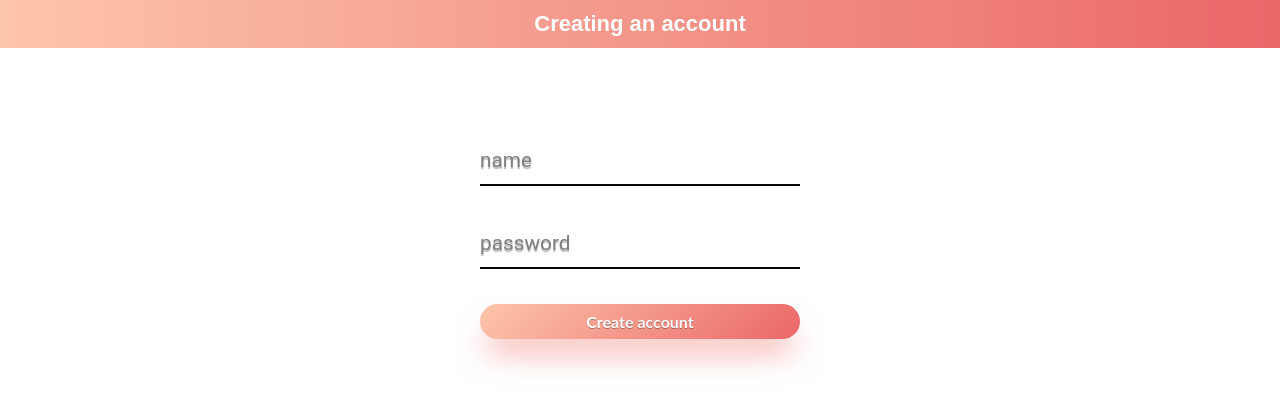
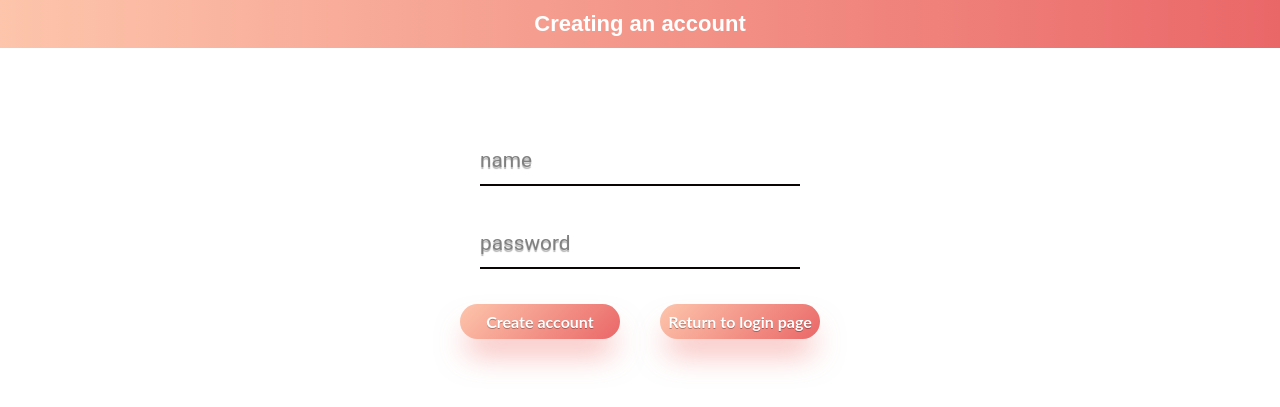
Before and after one commit to Project-Summer-AI-Lab-Glider/nurse-scheduling-backend, a Django app: page /register in a window 1280 px wide. Shown: the top 407 px of the page. Run offline with Django 3.2, Linux system fonts and the light colour scheme; style sheets or scripts are compiled from the project's sources.

Commit message:
Split urls on multiple files

```diff
--- a/identity_server/static/css/page.scss
+++ b/identity_server/static/css/page.scss
@@ -179,7 +179,7 @@ h1 {
 }
 
 .visible {
-  height: 50%;
+  padding: 20px;
   font-size: 18px;
 
 }
--- a/identity_server/templates/login_page.html
+++ b/identity_server/templates/login_page.html
@@ -29,6 +29,7 @@
                 <small>Do not have an account? <input type="submit" onclick="register()" value="Register"></small>
             </div>
         {% endif %}
+
         <div id="alert" class="NotVisible">
             <p>Bad username or password!</p>
         </div>
@@ -39,6 +40,7 @@
                     <li>{{ permission }}</li>
                 {% endfor %}
             </ul>
+
             <div class="buttons-container">
                 <input type="submit" onclick="onFormSubmit(event, true)" value="Accept">
                 <!-- <input type="submit" onclick="onFormSubmit(event, false)" value="Deny"> -->
--- a/identity_server/templates/registration_page.html
+++ b/identity_server/templates/registration_page.html
@@ -4,10 +4,10 @@
     <title>Create account</title>
 </head>
 
-
 <body>
 <div class="appName">
-    <h1>Creating an account</h1></div>
+    <h1>Creating an account</h1>
+</div>
 <div container="content" class="form-4">
 
 
@@ -30,11 +30,11 @@
                 </div>
             {% endfor %}
         </div>
-        <div class="buttons-container"><input type="submit" onclick="onFormSubmit(event)" value="Create account"></div>
-
-
+        <div class="buttons-container">
+            <input type="submit" onclick="onFormSubmit(event);event.preventDefault();" value="Create account"/>
+            <input type="submit" onclick="returnToLoginPage()" value="Return to login page"/>
+        </div>
     </form>
-
 </div>
 
 </body>
@@ -47,12 +47,16 @@
             if (this.readyState === XMLHttpRequest.DONE && this.status === 200) {
                 const response = JSON.parse(this.response)
                 alert('Account successfully created')
-                window.location.replace(window.location.href.replace('register', 'login'))
+                returnToLoginPage();
             }
             else if (this.status === 409) {
                 alert('User already exists')
             }
         }
+    }
+
+    function returnToLoginPage() {
+        window.location.replace(window.location.href.replace('register', 'login'));
     }
 
     function validate(data) {
@@ -74,15 +78,11 @@
 
     function onFormSubmit(e) {
         e.preventDefault();
-
         const userInfo = document.getElementById("info");
         const data = Object.fromEntries(new FormData(userInfo).entries());
-
-
         if (validate(data)) {
             Object.keys(data).forEach(key => data[key] = data[key].trim());
             sendData(data);
         }
-
     }
 </script>
--- /dev/null
+++ b/identity_server/views/__init__.py
@@ -0,0 +1,3 @@
+from identity_server.views.identity_server_views import login, logout, revoke, get_authorized_apps, register, is_authenticated, create_token, introspect_token
+from identity_server.views.monitoring_views import is_active
+from identity_server.views.resource_server_views import get_contacts, get_user_contacts, get_users, get_user, create_user, get_workers_shift, update_or_delete_user
--- a/identity_server/views.py
+++ b/identity_server/views/identity_server_views.py
@@ -1,34 +1,30 @@
-from mongodb.ApplicationAccount import ApplicationAccount
-from mongodb.Application import Application
-from identity_server.logic.session.session import Session
-from identity_server.logic.user_logic.user_logic_exceptions import UserAlreadyExists
 from django.http.response import HttpResponseForbidden
 from identity_server.logic.token_logic.token_logic_exeptions import RefreshTokenNotBelongsToAnyUser
 import json
 
 from django.http import HttpResponse
 from django.http.request import HttpRequest
-from mongodb.Worker import Worker
-from mongodb.WorkerShift import WorkerShift
 
 from identity_server.logic.session.login_session import LoginSession
 from identity_server.logic.session.registration_session.registration_session import \
     RegistrationSession
 from identity_server.logic.session_manager import SessionManager
-from identity_server.logic.token_logic.token_builder import TokenType
 from identity_server.logic.token_logic.token_decoder import TokenDecoder
 from identity_server.logic.token_logic.token_logic import TokenLogic
-from identity_server.logic.user_logic.user_logic import User, UserLogic
+from identity_server.logic.user_logic.user_logic import UserLogic
 from identity_server.logic.validation_chain.endpoint_decorator import (
-    HttpMethod, Permissions, endpoint)
+    HttpMethod, endpoint)
 
 # IS
 
 """
 Scenario 1:
+
     - User logged in to applications and adminpanel
     - User log outs from admin panel
     - All accesses removed
+
+
 Scenario 2:
 
     - User logged in to two applications and to adminpanel
@@ -42,6 +38,13 @@ Scenario 3:
     - User logged in
     - User token expires
     - Application refereshes user token
+
+    Handled [V]
+
+Scenario 4:
+
+    - User can stop his login process
+
 """
 
 
@@ -105,70 +108,3 @@ def introspect_token(request, token, **kwargs):
         return HttpResponse(status=401, content=json.dumps({'is_authenticated': False}))
     else:
         return HttpResponse(json.dumps({'is_authenticated': True}))
-
-
-# Resource server
-
-@endpoint(HttpMethod.GET, permissions=[Permissions.CONTACTS_READ])
-def get_contacts(request, **kwargs):
-    contacts = UserLogic.get_contacts()
-    return HttpResponse(contacts)
-
-
-@endpoint(HttpMethod.GET, permissions=[Permissions.USER_CONTACTS_READ])
-def get_user_contacts(request: HttpRequest, user_id, **kwargs):
-    contacts = UserLogic.get_contact(user_id)
-    return HttpResponse(contacts)
-
-
-@endpoint(HttpMethod.GET, permissions=[Permissions.ALL_USERS_READ, Permissions.CONTACTS_READ])
-def get_users(request: HttpRequest, **kwargs):
-    users = UserLogic.get_all_users()
-    return HttpResponse(users)
-
-
-@endpoint(HttpMethod.GET, permissions=[Permissions.CONTACTS_READ])
-def get_user(request: HttpRequest, token, **kwargs):
-    user_id = TokenDecoder.decode(token)['payload'].setdefault('userId', None)
-    user = UserLogic.get_user(user_id)
-    return HttpResponse(json.dumps(user))
-
-
-@endpoint(HttpMethod.POST, permissions=[Permissions.USER_ADD])
-def create_user(request: HttpRequest, **kwargs):
-    user_data = json.loads(request.body)
-    try:
-        UserLogic.create_user(User.from_kwargs(**user_data))
-    except UserAlreadyExists:
-        return HttpResponse(status=409, content="User already exists")
-    return HttpResponse(json.dumps('success'))
-
-
-@endpoint(HttpMethod.GET, permissions=[Permissions.USER_SHIFTS_READ])
-def get_workers_shift(request: HttpRequest, user_id, **kwargs):
-    fromDate = request.GET.get('from', '')
-    toDate = request.GET.get('to', '')
-    worker_shifts = UserLogic.get_worker_shift(user_id, fromDate, toDate)
-    return HttpResponse(worker_shifts)
-
-
-@endpoint(HttpMethod.PUT, HttpMethod.DELETE, permissions=[])
-def update_or_delete_user(request: HttpRequest, user_id) -> HttpResponse:
-    if request.method == HttpMethod.PUT.value:
-        user = json.loads(request.body)
-        UserLogic.update_user(user)
-        return HttpResponse(status=200, content=json.dumps(user))
-    elif request.method == HttpMethod.DELETE.value:
-        UserLogic.delete_user(user_id)
-        return HttpResponse(status=200)
-
-# Server monitoring
-
-
-@endpoint(HttpMethod.GET)
-def is_active(self, **kwargs):
-    return HttpResponse(json.dumps({'is_active': True}))
-
-# @endpoint(HttpMethod.POST)
-# def revoke_user_access(self, user_id, **kwargs):
-# TODO revokes tokens for user with given id
```
Also changed, not shown: identity_server/views/monitoring_views.py (added, +9 -0 lines), identity_server/views/resource_server_views.py (added, +64 -0 lines).
